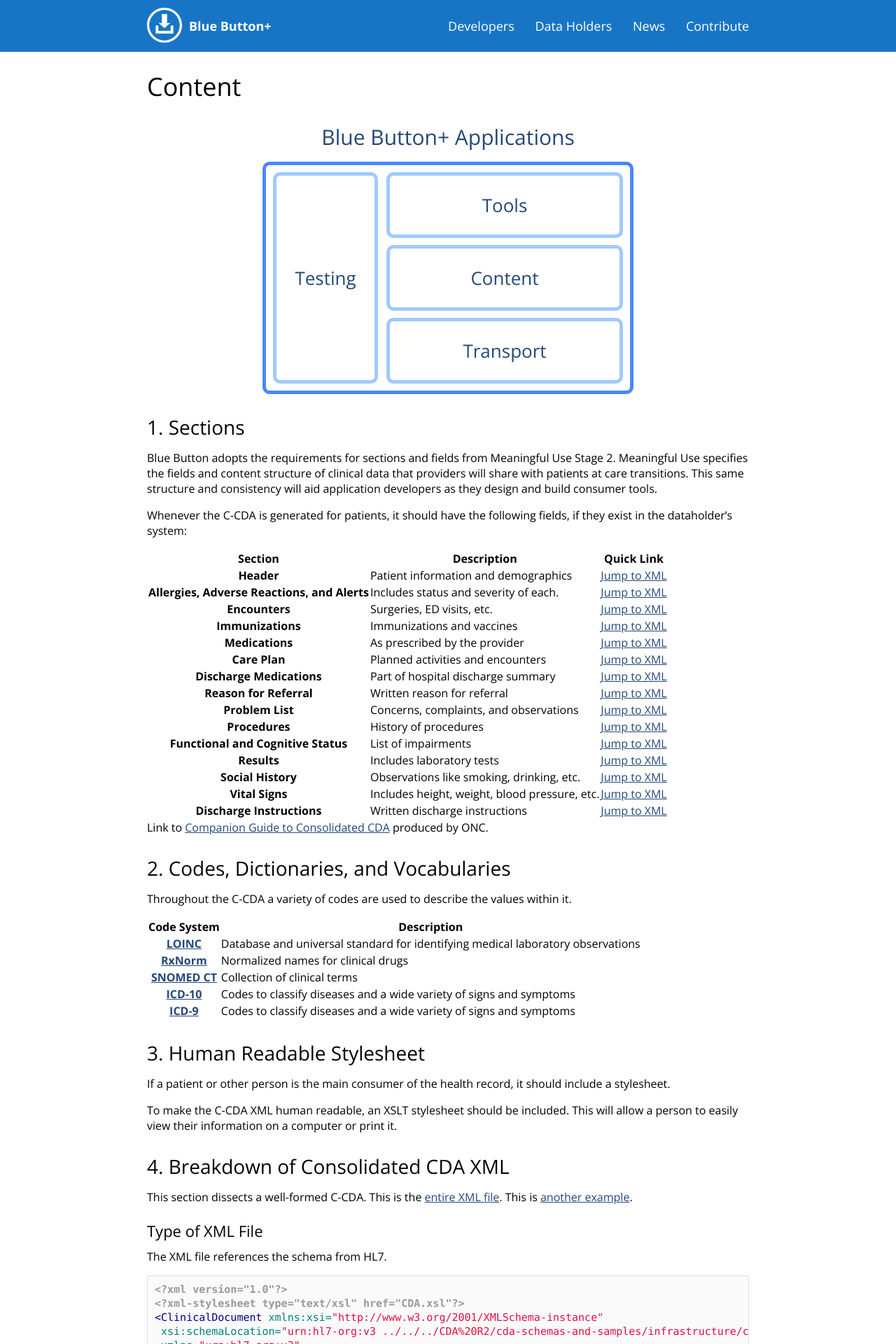
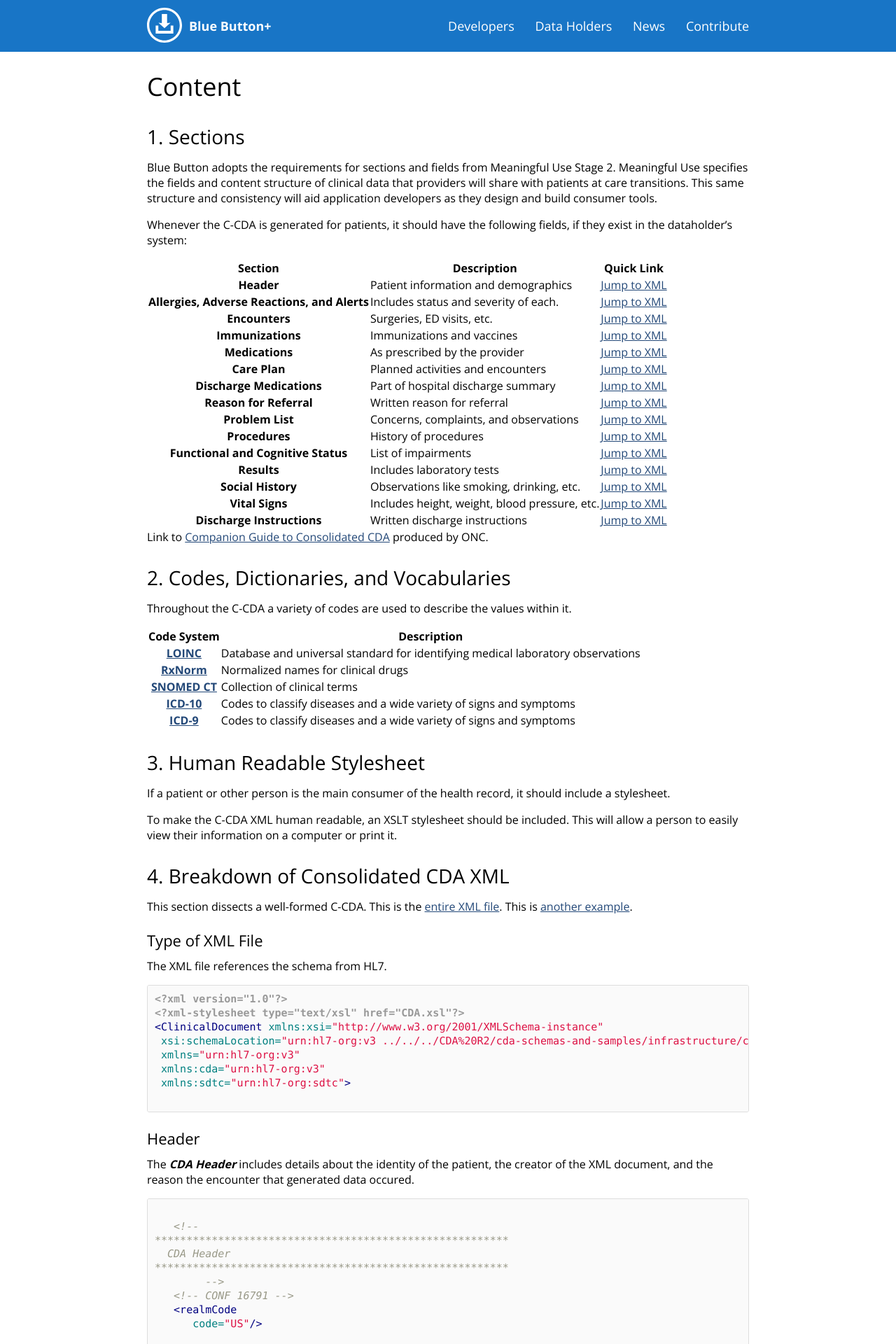
Before and after one commit to blue-button/blue-button-toolkit, a Jekyll site: the page built from applications/content.md, in a window 1280 px wide. Shown: the top 1920 px of the page at 70% size. Built offline with Jekyll 4.4.1, drawn with Linux system fonts in a browser that asks for light colours; Markdown is read by kramdown in place of the engine named in the settings.

Commit message:
Update content.md
Removed app diagram, may add back later if we want to highlight specific sections.

```diff
--- a/applications/content.md
+++ b/applications/content.md
@@ -3,9 +3,6 @@
 ---
 
 # Content
-
-
-{% include bb_plus_app.html %}
 
 <a name="content"></a>
 
```
